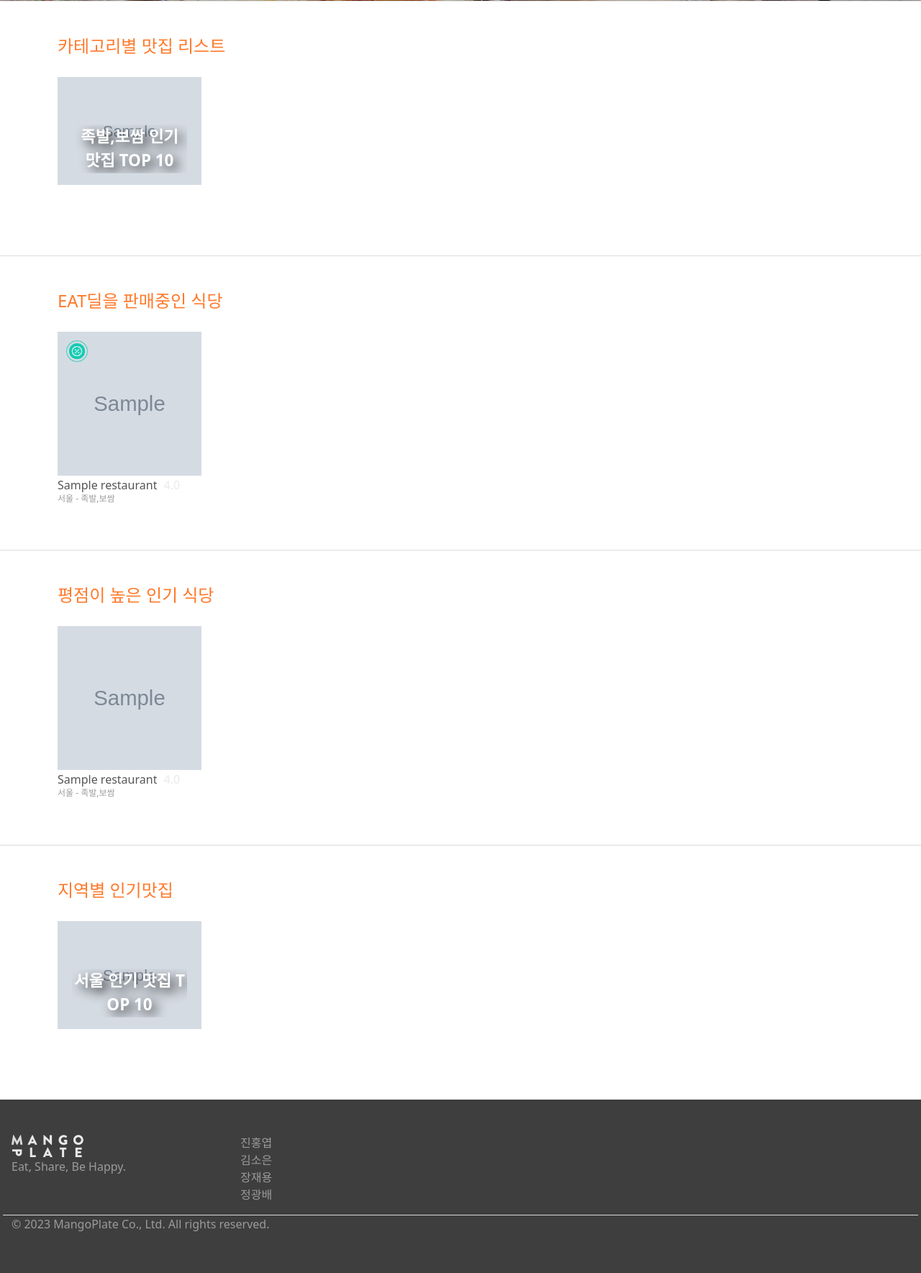
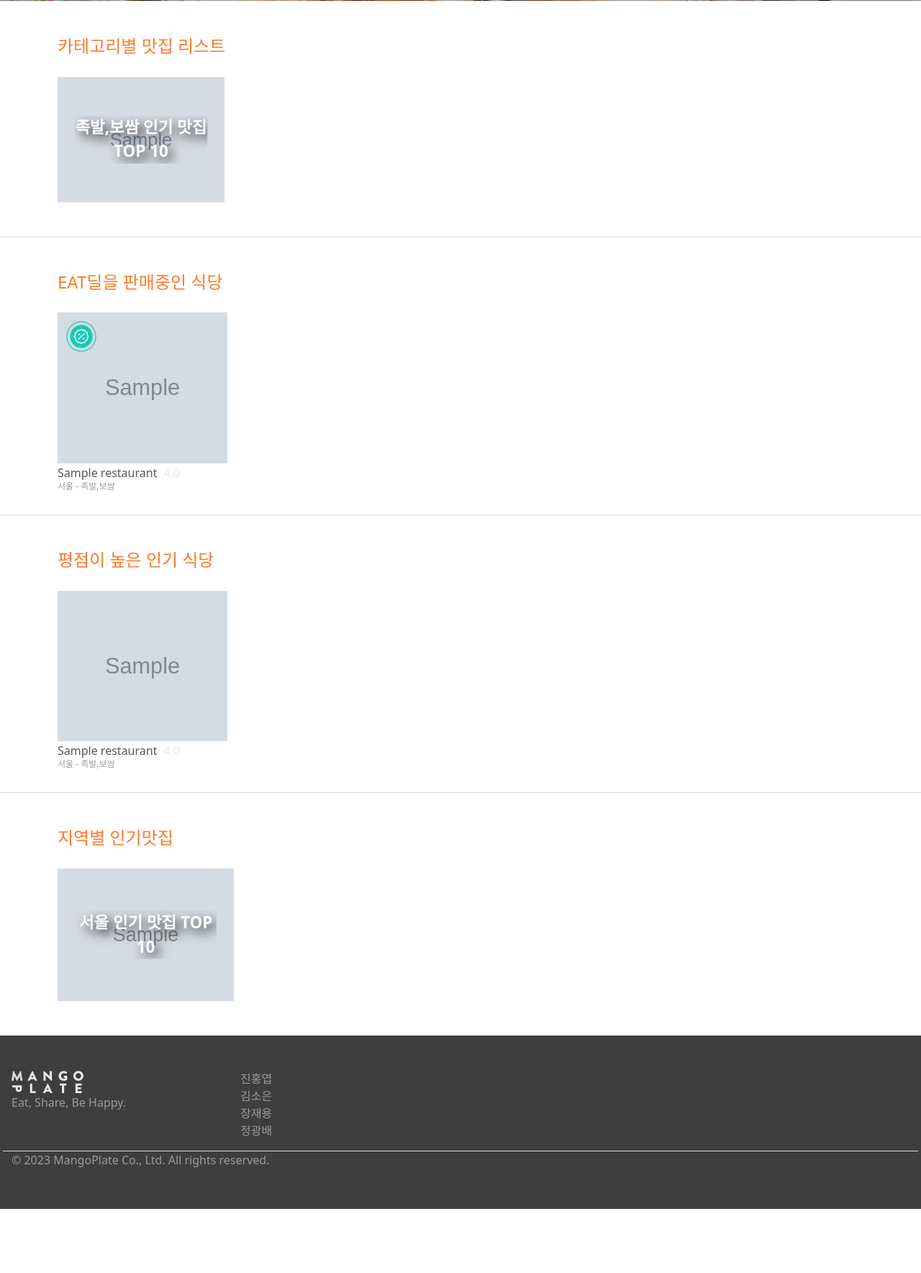
Before and after one commit to HYndrome/miniProject-Manago, a Django app: page /restaurants/ in a window 1280 px wide. Shown: the part 571-2340 px from the top of the page at 72% size. After the commit the page ends 2251 px from the top, so only its background shows below. Run offline with Django 3.2, Linux system fonts and the light colour scheme; tables that the repository leaves empty hold one stand-in row (values such as "Sample post"); grey boxes marked "Sample" are stand-in pictures; parts of the project's set-up code (start-up, migrations or seed data) failed here and were passed over.

Commit message:
fix view to update thumbnail, adjust image size, wrap text restaurant detail page

```diff
--- a/restaurants/static/restaurants/detail_style.css
+++ b/restaurants/static/restaurants/detail_style.css
@@ -105,6 +105,7 @@
 .comment__container {
   border-bottom: 1px solid #DBDBDB;
   list-style: none;
+  width:100%;
 }
 
 .comment__container a {
@@ -149,8 +150,11 @@
 
 .comment__content {
   flex: 1 0 auto;
+  max-width: 70%;
   font-size: 15px;
   color: #000000;
+  word-wrap: break-word;
+  min-width: 0;
 }
 
 .comment__rate__container {
--- a/restaurants/static/restaurants/index_style.css
+++ b/restaurants/static/restaurants/index_style.css
@@ -76,8 +76,8 @@
 
 .main__section__items__image__container {
   position: relative;
-  width:  200px;
-  height: 200px;
+  width:  90%;
+  height: 90%;
 }
 
 .main__section__items__image__eatdeallogo {
@@ -86,8 +86,8 @@
   top: 12px;
   left: 12px;
   z-index: 1;
-  width: 30px;
-  padding-bottom: 30px;
+  width: 18%;
+  padding-bottom: 18%;
 }
 
 .main__section__items__image {
--- a/restaurants/views.py
+++ b/restaurants/views.py
@@ -21,20 +21,15 @@
     flag = False
     for restaurant in restaurants:
         for review in restaurant.review_set.all():
-            if flag == True:
-                    break
             flag = False
             for reviewphoto in review.reviewphoto_set.all():
                 if reviewphoto.image_review:
-                    print(reviewphoto.image_review)
                     restaurant.image_first = reviewphoto.image_review
                     restaurant.save()
                     flag = True
                     break
     rankings = restaurants.order_by('-rate')[:8]
     eatdeals = Restaurant.objects.filter(eatdeal=True).order_by('-rate')[:8]
-    region = Restaurant.objects.annotate(num_restaurant=Count('region'))
-    print(region[0].num_restaurant)
 
     context = {
         'restaurants': restaurants,
```
Also changed, not shown: restaurants/templates/restaurants/detail.html (+5 -2 lines).
